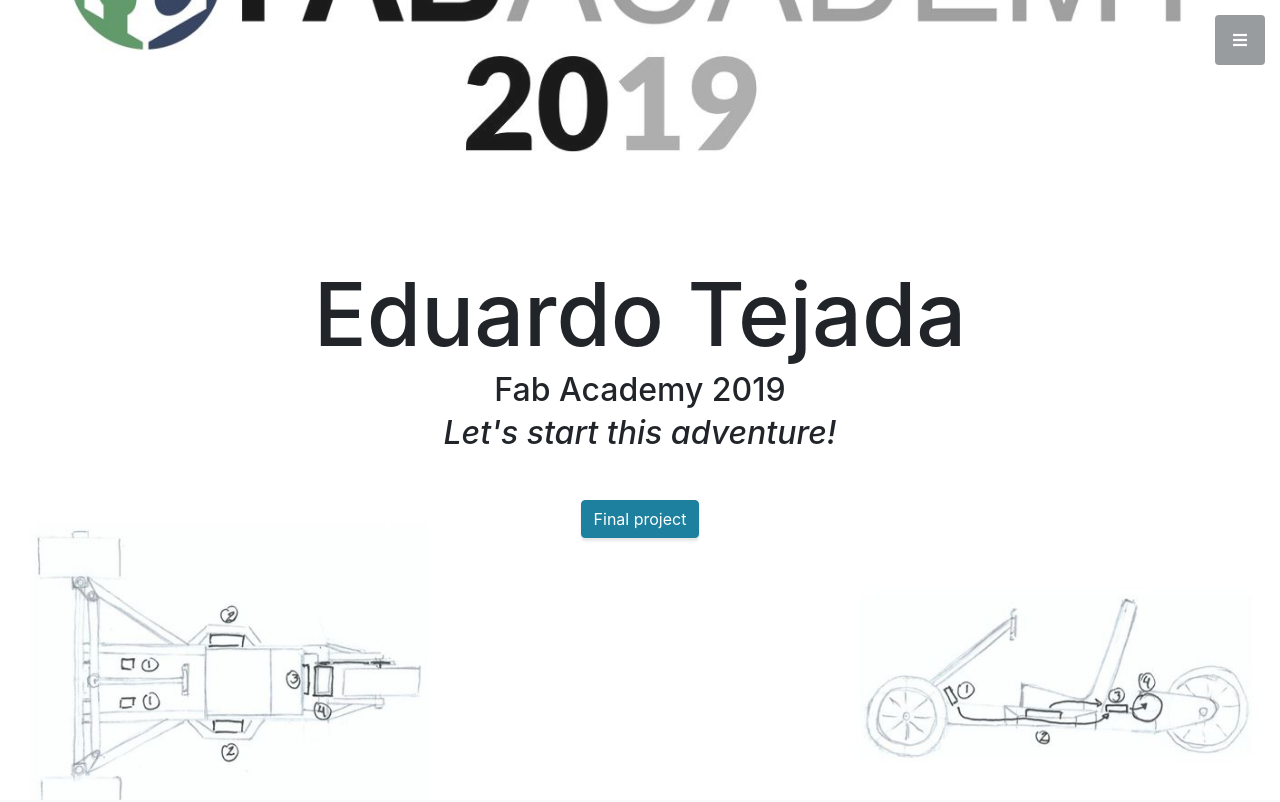
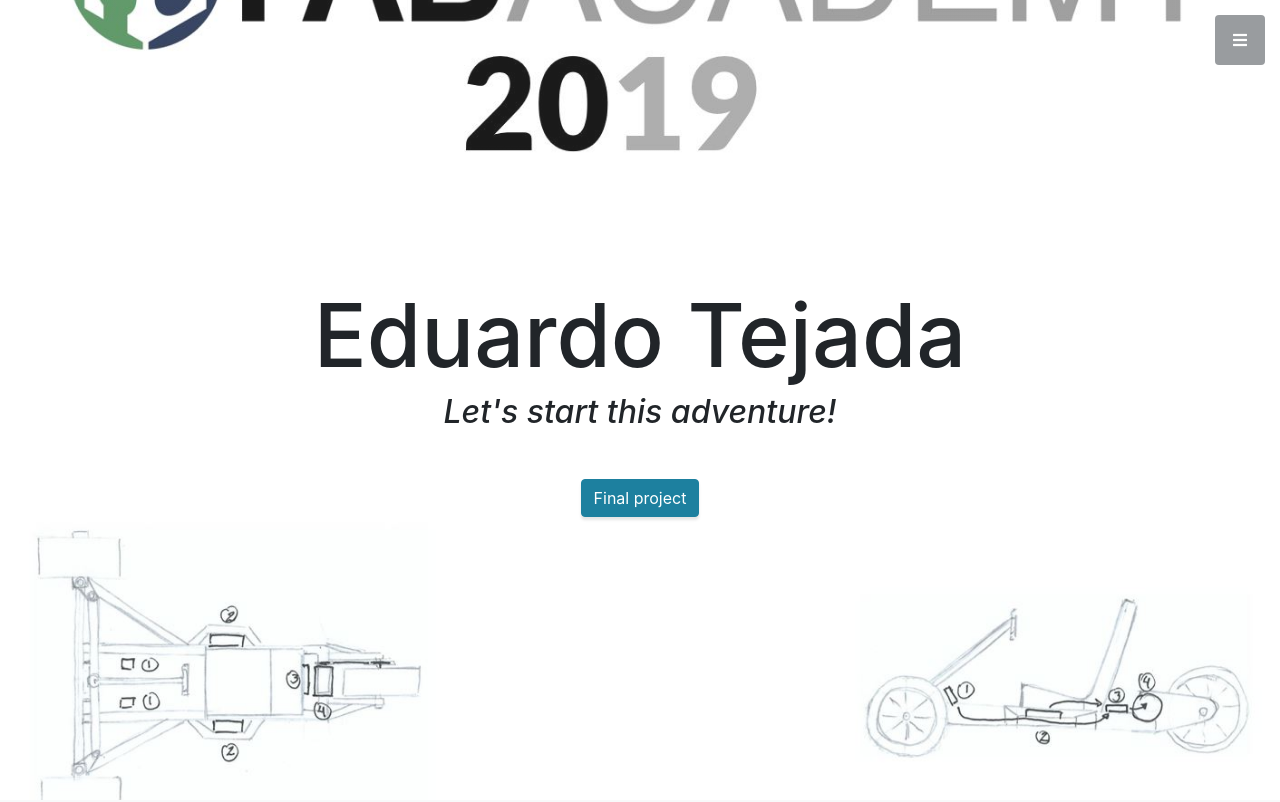
Before and after one commit to Edu2593/webpage, a website with bundled scripts: page index.html in a window 1280 px wide. Shown: the top 802 px of the page. Built offline with nearby package versions, Linux system fonts and the light colour scheme.

Commit message:
Update index.html

```diff
--- a/index.html
+++ b/index.html
@@ -56,7 +56,6 @@
     <header class="masthead d-flex">
       <div class="container text-center my-auto">
         <h1 class="mb-1">Eduardo Tejada</h1>
-        <h2 class="mb-1">Fab Academy 2019</h2>
         <h2 class="mb-5">
           <em>Let's start this adventure!</em>
         </h2>
```
